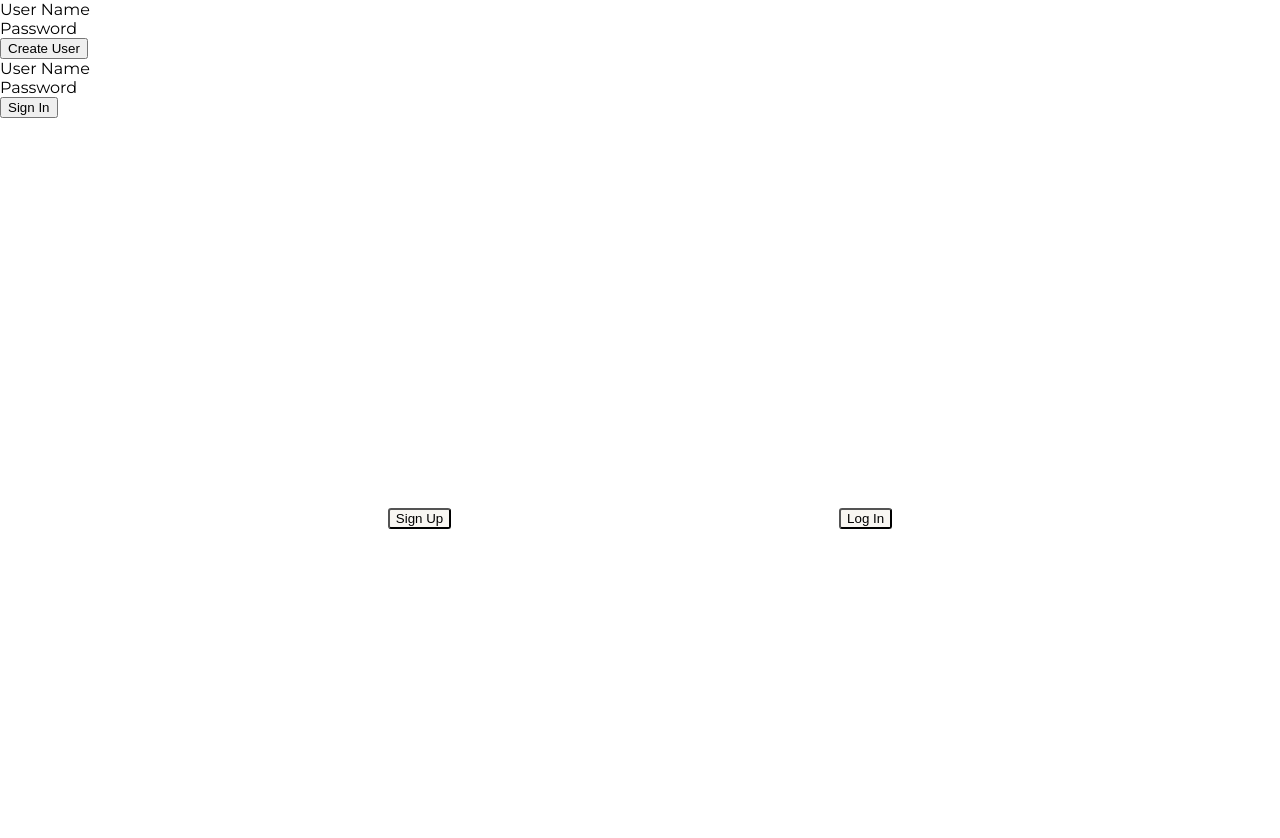
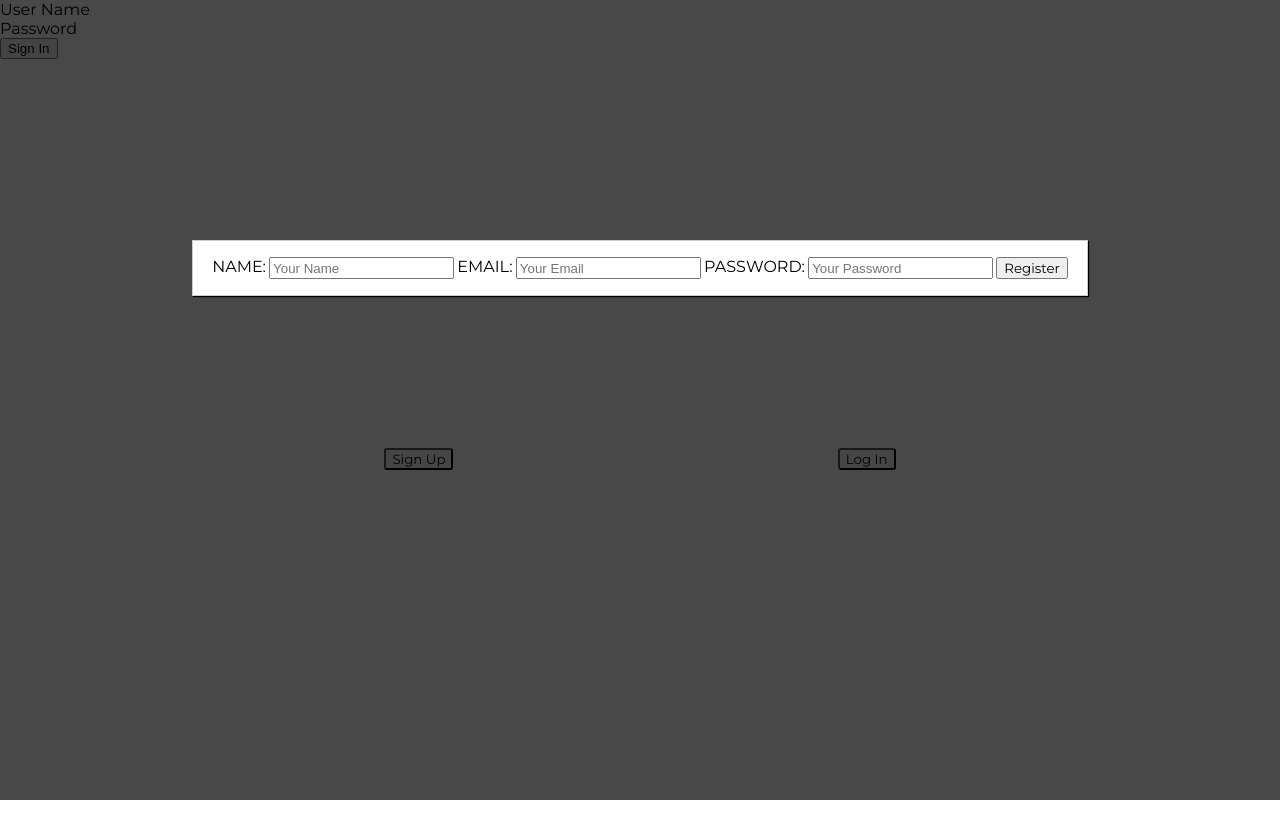
Before and after one commit to azharshahstl/Med-Master-Frontend, a React (Create React App) app: page / in a window 1280 px wide. Both pictures are taken after a click on the button "Sign Up". Shown: the top 838 px of the page. Built offline with nearby package versions, Linux system fonts and the light colour scheme.

Commit message:
Sign up modal and background working

```diff
--- a/src/App.js
+++ b/src/App.js
@@ -1,18 +1,67 @@
 import React from 'react';
-import { connect } from 'react-redux';
+// import { connect } from 'react-redux';
 
 
 import './App.css';
 import HomePage from './HomePage/HomePage'
 import SignUpModal from './UI/Modals/SignUpModal'
 import LogInModal from './UI/Modals/LoginModal'
+import InitialMedsPage from './InitialMedsPage/InitialMedsPage'
 
 class App extends React.Component {
+
+  state = {
+    user: {
+      name: 'Azhar',
+      email: 'a@a.com',
+      password: '123'
+    },
+    medications: [{
+      name: 'Singular',
+      dosage: '30mg',
+      startDate: '01/01/21'
+    }, {
+      name: 'Advair',
+      dosage: '500/25',
+      startDate: '03/23/21',
+      endDate: '04/11/21'
+    }],
+    signUpModal: false,
+    cancelSignUp: false,
+    registrationStatus: false
+  };
+
+  signUpHandler = () => {
+    this.setState({signUpModal: true})
+  };
+
+  cancelSignUpHandler = () => {
+    this.setState({signUpModal: false})
+  };
+
+  signupInfoHandler = (event) => {
+    this.setState({ user: {
+      [event.target.name]: event.target.value
+    }})
+  }
+
+  registrationHandler = () => {
+    this.setState({
+      registrationStatus: true,
+      signUpModal: false
+    })
+  }
 
   render () {
     return (
       <>
-        <SignUpModal />
+        <SignUpModal
+          showModal={this.state.signUpModal}
+          closeModal={this.cancelSignUpHandler}
+          signUpInfo={this.signupInfoHandler}
+          register={this.registrationHandler}
+        />
+        {this.state.registrationStatus ? <InitialMedsPage /> : null}
         <LogInModal />
         <HomePage signup={this.signUpHandler} login={this.logInHandler}/>
 
--- a/src/HomePage/HomePage.module.css
+++ b/src/HomePage/HomePage.module.css
@@ -10,6 +10,7 @@
     background-color: rgb(248, 246, 242);
     cursor: pointer;
     border-radius: 3px;
+    font-family: inherit;
 }
 
 .Buttons button:hover {
--- /dev/null
+++ b/src/InitialMedsPage/InitialMedsPage.js
@@ -0,0 +1,12 @@
+import React from 'react';
+
+const initialMedsPage = (props) => {
+
+    return (
+        <div>
+                <p>You are here</p>
+        </div>
+    )
+};
+
+export default initialMedsPage;
--- a/src/UI/Modals/Backdrop/BackDrop.js
+++ b/src/UI/Modals/Backdrop/BackDrop.js
@@ -1,5 +1,5 @@
 import React from 'react';
-import classes from './Backdrop.module.css';
+import classes from './BackDrop.module.css';
 
 const backdrop = (props) => (
     props.showModal ? <div className={classes.Backdrop} onClick={props.close}></div> : null
--- a/src/UI/Modals/LoginModal.js
+++ b/src/UI/Modals/LoginModal.js
@@ -1,5 +1,5 @@
 import React from 'react';
-import Backdrop from './BackDrop/BackDrop.module.css'
+// import BackDrop from './BackDrop/BackDrop.module.css'
 
 const loginModal = (props) => {
 
--- a/src/UI/Modals/Modal.module.css
+++ b/src/UI/Modals/Modal.module.css
@@ -9,5 +9,11 @@
     left: 15%;
     top: 30%;
     box-sizing: border-box;
-    transition: all 2.0s ease-out;
+    transition: all 1.0s ease-out;
+    display: flex;
+    justify-content: space-evenly;
 }
+
+.Button {
+    font-family: inherit;
+}
--- a/src/UI/Modals/SignUpModal.js
+++ b/src/UI/Modals/SignUpModal.js
@@ -1,15 +1,25 @@
 import React from 'react';
+import BackDrop from './BackDrop/BackDrop'
+import classes from './Modal.module.css'
+
 
 const signUpModal = (props) => {
 
     return (
-        <div>
-            <div>User Name</div>
-            <div>Password</div>
-            <button>
-                Create User
-            </button>
-        </div>
+        <>
+            <BackDrop showModal={props.showModal} close={props.closeModal}/>
+            <div className={classes.Modal}
+                style={{transform: props.showModal ? 'translateY(0)' : 'translateY(-100vh)',
+                        opacity: props.showModal ? '1' : '0'}}>
+                <label>NAME: </label>
+                <input type='text' placeholder='Your Name' name='name' onChange={props.signUpInfo}/>
+                <label>EMAIL: </label>
+                <input type='email' placeholder='Your Email' name='email'onChange={props.signUpInfo}/>
+                <label>PASSWORD: </label>
+                <input type='password' placeholder='Your Password' name='password' onChange={props.signUpInfo}/>
+                <button className={classes.Button} onClick={props.register}>Register</button>
+            </div>
+        </>
     )};
 
 export default signUpModal;
```
Also changed, not shown: src/UI/Modals/Backdrop/BackDrop.module.css (line endings or trailing spaces).
